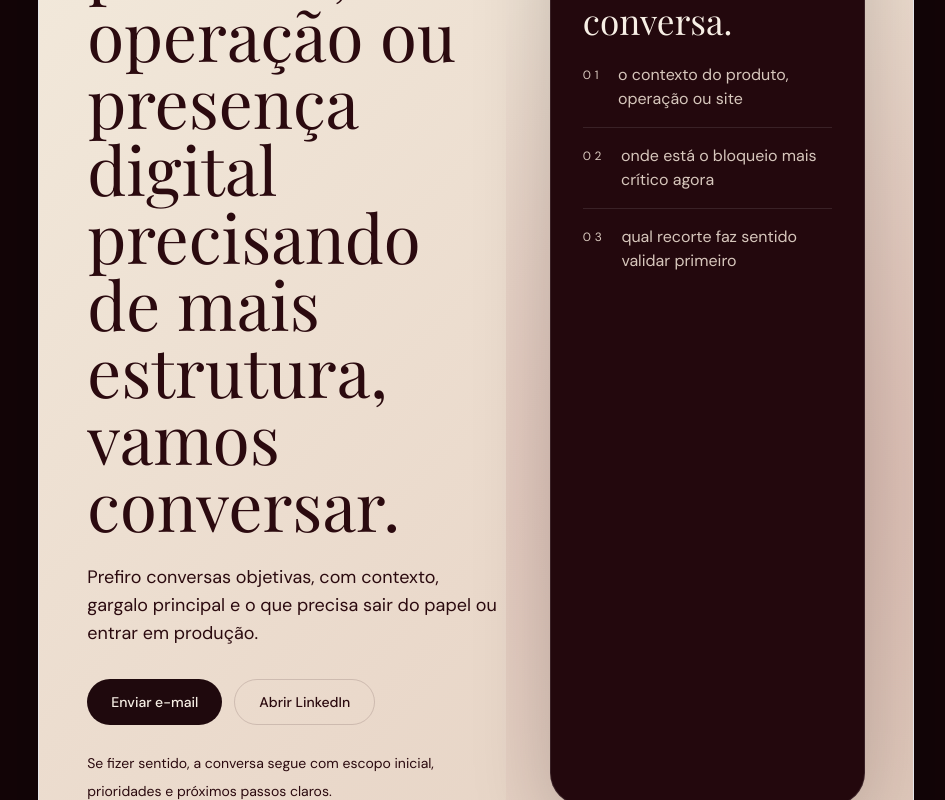
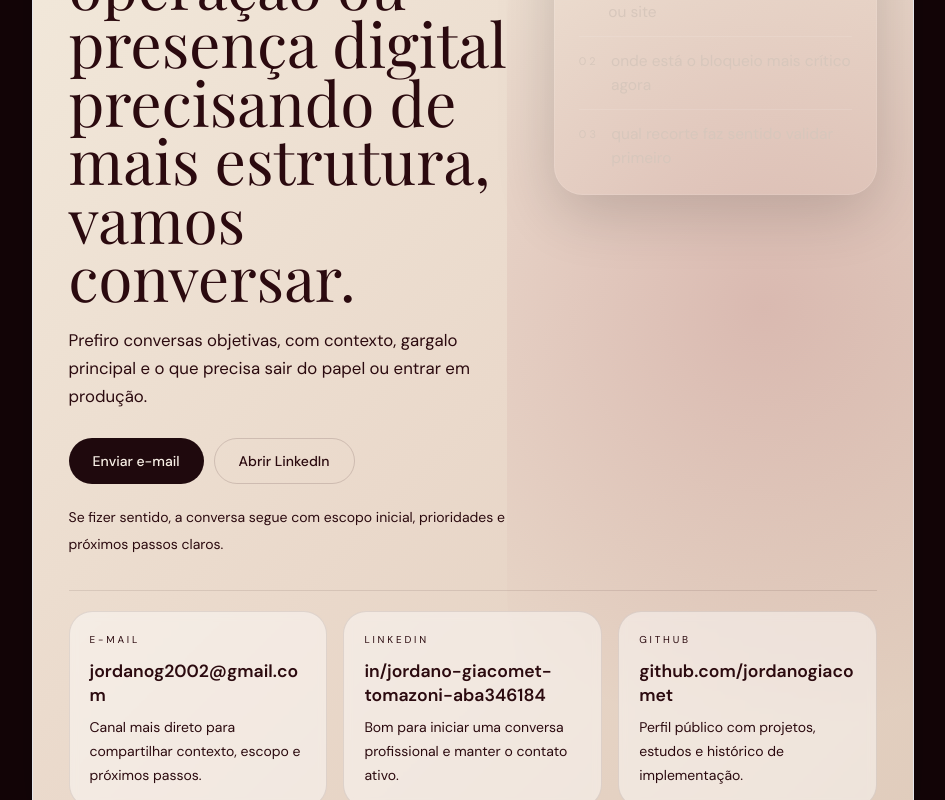
Before and after one commit to jordanogiacomet/portfolio-jordano, a Next.js app: page / in a window 1280 px wide. Shown: the part 8940-9740 px from the top of the page, without its empty margins (326-1271 px from the left). Built offline with nearby package versions, Linux system fonts and the light colour scheme; a web font is replaced by a local one.

Commit message:
fix: 016 calibrate contact height

```diff
--- a/components/Contact.tsx
+++ b/components/Contact.tsx
@@ -1,6 +1,7 @@
 import contactContent from "@/data/contact.json";
 import type { ContactLinkId } from "@/components/site-links";
 import { contactLinks } from "@/components/site-links";
+import type { CSSProperties } from "react";
 
 type ContactContent = {
   sectionLabel: string;
@@ -23,6 +24,14 @@ const content = contactContent as ContactContent;
 const primaryLink = contactLinks.find((link) => link.id === content.primaryLinkId);
 const secondaryLink = contactLinks.find((link) => link.id === content.secondaryLinkId);
 
+const sectionStyle = {
+  "--section-padding-top": "clamp(4.15rem, 6.4vw, 4.95rem)",
+  "--section-padding-bottom": "clamp(4.4rem, 6.9vw, 5.25rem)",
+  "--section-layout-gap": "clamp(1.5rem, 3vw, 1.9rem)",
+  "--section-layout-gap-lg": "clamp(2.2rem, 2.7vw, 2.55rem)",
+  "--section-flow-gap": "clamp(1.6rem, 2.8vw, 2rem)"
+} as CSSProperties;
+
 function getLinkAttributes(href: string) {
   if (!href.startsWith("http")) {
     return {};
@@ -44,14 +53,15 @@ export function Contact() {
       id="contact"
       aria-labelledby="contact-heading"
       className="page-section page-section--standard"
+      style={sectionStyle}
     >
       <div
         aria-hidden="true"
-        className="absolute inset-x-0 top-0 h-44 bg-[radial-gradient(circle_at_top,_rgba(243,235,221,0.07),_transparent_72%)]"
+        className="absolute inset-x-0 top-0 h-36 bg-[radial-gradient(circle_at_top,_rgba(243,235,221,0.07),_transparent_72%)]"
       />
       <div
         aria-hidden="true"
-        className="absolute right-[10%] top-20 h-48 w-48 rounded-full bg-accent/10 blur-3xl"
+        className="absolute right-[10%] top-16 h-40 w-40 rounded-full bg-accent/10 blur-3xl"
       />
 
       <div className="relative mx-auto max-w-7xl">
@@ -62,14 +72,14 @@ export function Contact() {
             </p>
           </div>
 
-          <div className="relative overflow-hidden rounded-[2.5rem] border border-[#d7c7bc]/24 bg-[linear-gradient(135deg,#f3ebdd_0%,#ead9cb_55%,#e0ccbc_100%)] text-text-on-light shadow-[0_32px_120px_rgba(8,2,4,0.28)]">
+          <div className="relative overflow-hidden rounded-[2.35rem] border border-[#d7c7bc]/24 bg-[linear-gradient(135deg,#f3ebdd_0%,#ead9cb_55%,#e0ccbc_100%)] text-text-on-light shadow-[0_28px_96px_rgba(8,2,4,0.24)]">
             <div
               aria-hidden="true"
               className="absolute inset-y-0 right-[-12%] w-[32rem] rounded-full bg-[radial-gradient(circle,_rgba(142,35,54,0.16),_transparent_72%)]"
             />
 
-            <div className="relative p-7 sm:p-10 lg:p-12">
-              <div className="grid gap-10 xl:grid-cols-[minmax(0,1fr)_minmax(19rem,0.76fr)] xl:gap-12">
+            <div className="relative p-6 sm:p-8 lg:p-9">
+              <div className="grid gap-8 xl:grid-cols-[minmax(0,1fr)_minmax(18rem,0.72fr)] xl:items-start xl:gap-9">
                 <div>
                   <p className="text-xs uppercase tracking-[0.3em] text-text-on-light/62">
                     Canal direto
@@ -77,16 +87,16 @@ export function Contact() {
 
                   <h2
                     id="contact-heading"
-                    className="mt-5 max-w-3xl font-display text-[2.8rem] leading-[0.96] sm:text-5xl lg:text-[4.2rem]"
+                    className="mt-4 max-w-3xl font-display text-[2.55rem] leading-[0.95] sm:text-[3.2rem] lg:text-[3.85rem]"
                   >
                     {content.heading}
                   </h2>
 
-                  <p className="mt-6 max-w-2xl text-base leading-8 text-text-on-light/78 sm:text-lg">
+                  <p className="mt-5 max-w-2xl text-base leading-7 text-text-on-light/78 sm:text-[1.05rem]">
                     {content.description}
                   </p>
 
-                  <div className="mt-8 flex flex-col gap-3 sm:flex-row">
+                  <div className="mt-7 flex flex-col gap-2.5 sm:flex-row">
                     <a
                       href={primaryLink.href}
                       className="inline-flex min-h-11 items-center justify-center rounded-full bg-[#1f090d] px-6 py-3 text-sm font-medium text-text-primary transition-transform duration-200 hover:-translate-y-0.5"
@@ -103,29 +113,29 @@ export function Contact() {
                     </a>
                   </div>
 
-                  <p className="mt-6 max-w-2xl text-sm leading-7 text-text-on-light/62">
+                  <p className="mt-5 max-w-2xl text-sm leading-[1.7rem] text-text-on-light/62">
                     {content.closingNote}
                   </p>
                 </div>
 
-                <aside className="rounded-[2rem] border border-white/10 bg-[#23080d] p-6 text-text-primary shadow-[0_24px_80px_rgba(9,2,4,0.18)] sm:p-8">
+                <aside className="self-start rounded-[1.8rem] border border-white/10 bg-[#23080d]/98 p-5 text-text-primary shadow-[0_18px_60px_rgba(9,2,4,0.16)] sm:p-6">
                   <p className="text-xs uppercase tracking-[0.28em] text-text-secondary">
                     {content.guidance.label}
                   </p>
-                  <h3 className="mt-4 font-display text-[1.9rem] leading-[1.02] sm:text-[2.2rem]">
+                  <h3 className="mt-3 font-display text-[1.6rem] leading-[1.04] sm:text-[1.95rem]">
                     {content.guidance.title}
                   </h3>
 
-                  <ol className="mt-6 space-y-4" aria-label={content.guidance.label}>
+                  <ol className="mt-5 space-y-3" aria-label={content.guidance.label}>
                     {content.guidance.items.map((item, index) => (
                       <li
                         key={item}
-                        className="flex gap-4 border-t border-white/10 pt-4 first:border-t-0 first:pt-0"
+                        className="flex gap-3 border-t border-white/10 pt-3 first:border-t-0 first:pt-0"
                       >
-                        <span className="pt-1 text-xs uppercase tracking-[0.3em] text-text-secondary">
+                        <span className="pt-1 text-[11px] uppercase tracking-[0.3em] text-text-secondary">
                           0{index + 1}
                         </span>
-                        <p className="text-sm leading-7 text-text-secondary sm:text-base">
+                        <p className="text-sm leading-6 text-text-secondary sm:text-[0.97rem]">
                           {item}
                         </p>
                       </li>
@@ -134,21 +144,21 @@ export function Contact() {
                 </aside>
               </div>
 
-              <div className="page-section-flow grid gap-4 border-t border-[#2b0a0f]/10 pt-6 md:grid-cols-3 lg:gap-5">
+              <div className="page-section-flow grid gap-3 border-t border-[#2b0a0f]/10 pt-5 md:grid-cols-3 lg:gap-4">
                 {contactLinks.map((link) => (
                   <a
                     key={link.id}
                     href={link.href}
-                    className="h-full rounded-[1.6rem] border border-[#2b0a0f]/10 bg-white/45 px-5 py-5 backdrop-blur-sm transition-transform duration-200 hover:-translate-y-1 hover:bg-white/55 sm:px-6 sm:py-6"
+                    className="h-full rounded-[1.45rem] border border-[#2b0a0f]/10 bg-white/45 px-5 py-4 backdrop-blur-sm transition-transform duration-200 hover:-translate-y-0.5 hover:bg-white/55 sm:px-5 sm:py-5"
                     {...getLinkAttributes(link.href)}
                   >
-                    <p className="text-[11px] uppercase tracking-[0.28em] text-text-on-light/62">
+                    <p className="text-[10px] uppercase tracking-[0.28em] text-text-on-light/62">
                       {link.label}
                     </p>
-                    <p className="mt-4 break-words text-lg font-semibold leading-6 text-text-on-light">
+                    <p className="mt-3 break-words text-[1.05rem] font-semibold leading-6 text-text-on-light sm:text-[1.1rem]">
                       {link.value}
                     </p>
-                    <p className="mt-3 text-sm leading-7 text-text-on-light/72">
+                    <p className="mt-2 text-sm leading-6 text-text-on-light/72">
                       {link.description}
                     </p>
                   </a>
```
Also changed, not shown: stories/016-contact-height-calibration.md (added, +50 -0 lines), progress.txt.
